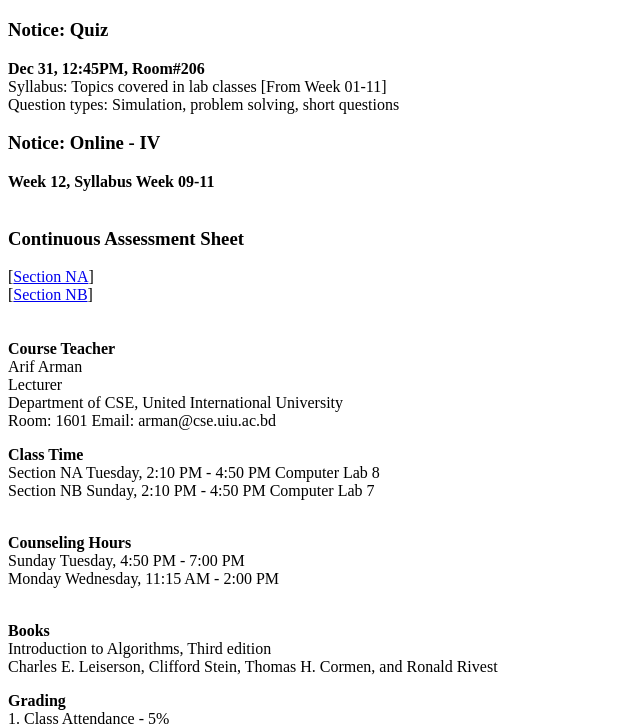
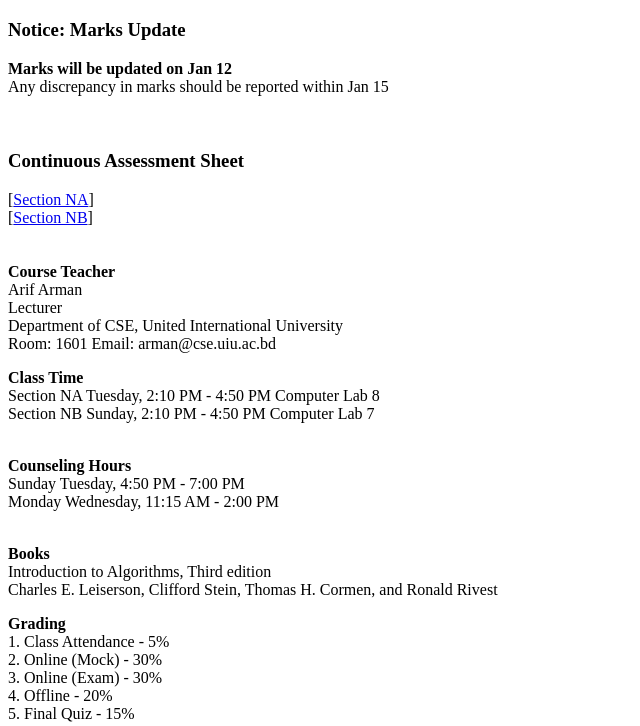
Before and after one commit to arif-arman/arif-arman.github.io, a plain HTML site: page algolab.html in a window 1280 px wide. Shown: the part 105-831 px from the top of the page, without its empty margins (0-640 px from the left). Drawn offline with Linux system fonts and the light colour scheme.

Commit message:
marks update

```diff
--- a/algolab.html
+++ b/algolab.html
@@ -5,15 +5,12 @@
 [<a href="https://arif-arman.github.io">Home</a>]
 <h1>CSI 228: Algorithms Lab, Fall 2016</h1>
 
-<h3>Notice: Quiz</h3>
-<b> Dec 31, 12:45PM, Room#206 </b> <br>
-Syllabus: Topics covered in lab classes [From Week 01-11] <br>
-Question types: Simulation, problem solving, short questions<br>
+<h3>Notice: Marks Update</h3>
+<b>Marks will be updated on Jan 12</b> <br>
+Any discrepancy in marks should be reported within Jan 15 <br>
 
-<h3>Notice: Online - IV</h3>
-<b>Week 12, Syllabus Week 09-11</b> <br>
 
-<br>
+<br><br>
 
 <h3>Continuous Assessment Sheet</h3>
 [<a href="https://docs.google.com/spreadsheets/d/1SrbTwqpwXptpHme4PVMTq_LpuKAlvFb0LgZJzJQHobA/edit?usp=sharing" target="_blank">Section NA</a>] <br>
```
